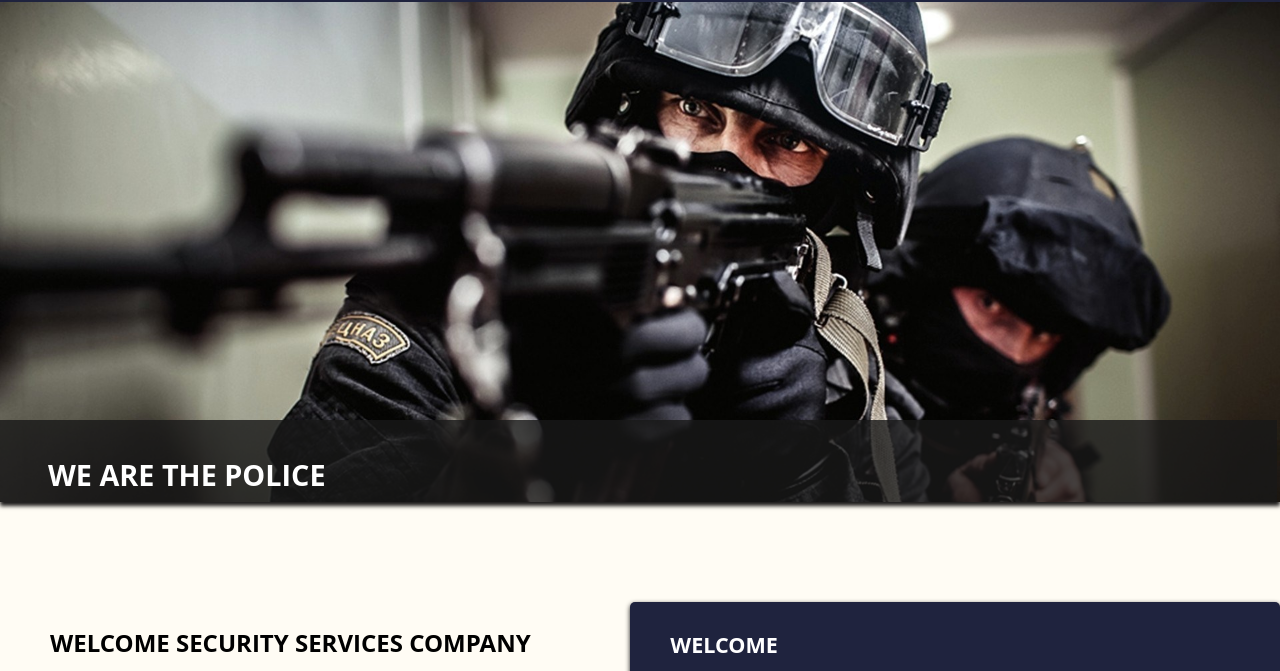
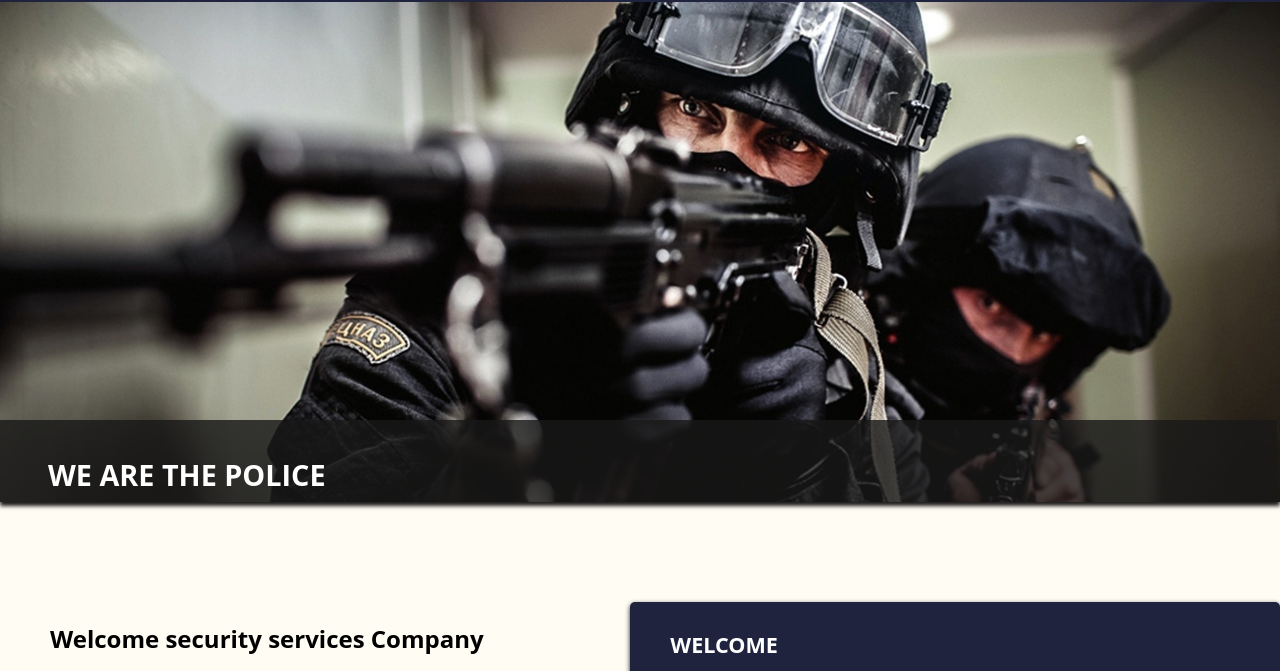
Before and after one commit to BlackDiamond-UX/New_Html5_Css3, a plain HTML site: page Brief Project 1/index.html in a window 1280 px wide. Shown: the part 84-755 px from the top of the page. Drawn offline with Linux system fonts and the light colour scheme.

Commit message:
My Rapport

```diff
--- a/Brief Project 1/index.html
+++ b/Brief Project 1/index.html
@@ -40,7 +40,7 @@
 
   <section>
     <article>
-      <h1>Welcome security services Company</h1>
+      <h2>Welcome security services Company</h2>
       <p>Lorem ipsum dolor sit amet, consectetur adipiscing elit. Aliquam nec sagittis massa. Nulla facilisi. Cras id arcu lorem, et semper purus. Cum sociis natoque penatibus et magnis dis parturient montes, nascetur ridiculus mus. Duis vel enim mi,
         in lobortis sem. Vestibulum luctus elit eu libero ultrices id fermentum sem sagittis. Nulla imperdiet mauris sed sapien dignissim id aliquam est aliquam. Maecenas non odio ipsum, a elementum nisi. Mauris non erat eu erat placerat convallis.
         Mauris in pretium urna. Cras laoreet molestie odio, consequat consequat velit commodo eu. Integer vitae lectus ac nunc posuere pellentesque non at eros. Suspendisse non lectus lorem.</p>
```
Also changed, not shown: 1 other file.
